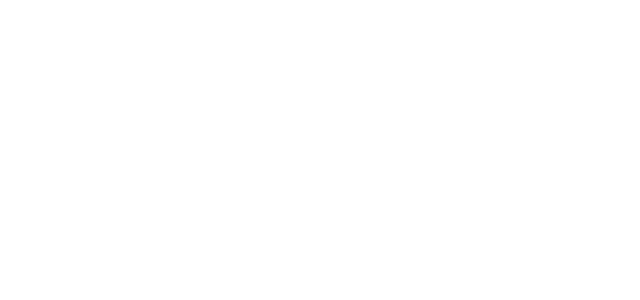
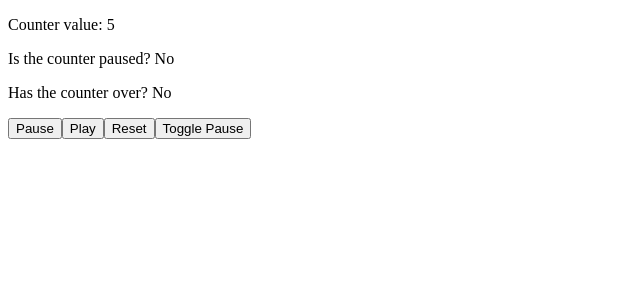
Before and after one commit to novajslabs/nova.js, a React (Vite) app: page / in a window 1280 px wide. Shown: the top 300 px of the page, without its empty margins (0-640 px from the left). Built offline with nearby package versions, Linux system fonts and the light colour scheme.

Commit message:
fix: bug with options object

```diff
--- a/src/App.tsx
+++ b/src/App.tsx
@@ -1,5 +1,20 @@
+import { useCountdown } from "./hooks/js/useCountdown";
+
 function App() {
-  return <></>;
+  const { current, isPaused, isOver, pause, play, reset, togglePause } =
+    useCountdown(0, 10);
+
+  return (
+    <div>
+      <p>Counter value: {current}</p>
+      <p>Is the counter paused? {isPaused ? "Yes" : "No"}</p>
+      <p>Has the counter over? {isOver ? "Yes" : "No"}</p>
+      <button onClick={pause}>Pause</button>
+      <button onClick={play}>Play</button>
+      <button onClick={reset}>Reset</button>
+      <button onClick={togglePause}>Toggle Pause</button>
+    </div>
+  );
 }
 
 export default App;
--- a/src/hooks/js/useCountdown.js
+++ b/src/hooks/js/useCountdown.js
@@ -1,10 +1,10 @@
 import { useState, useEffect } from "react";
 
 export const useCountdown = (min, max, options) => {
-  const startPaused = options.startPaused;
-  const onFinish = options.onFinish;
+  const startPaused = (options && options.startPaused) ?? false;
+  const onFinish = (options && options.onFinish) ?? (() => {});
   const [count, setCount] = useState(max);
-  const [paused, setPaused] = useState(startPaused ?? false);
+  const [paused, setPaused] = useState(startPaused);
   const [isOver, setIsOver] = useState(false);
 
   useEffect(() => {
@@ -26,7 +26,7 @@
   }, [count, min, max, paused]);
 
   useEffect(() => {
-    isOver && onFinish && onFinish();
+    isOver && onFinish();
   }, [isOver]);
 
   return {
```
